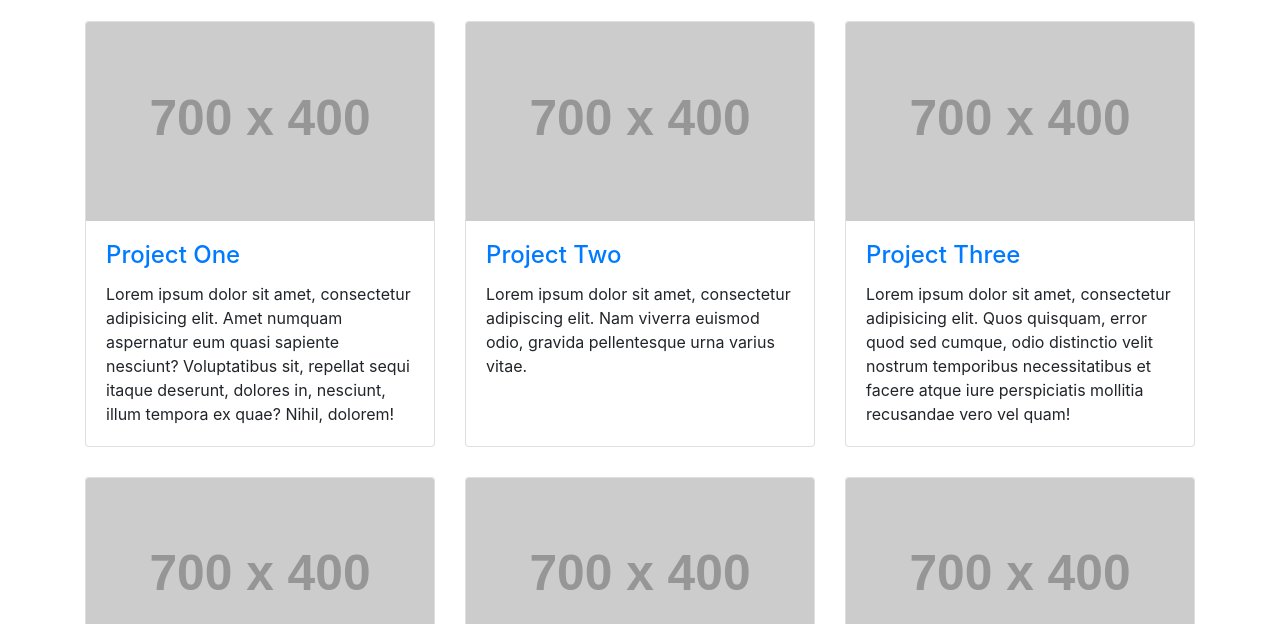
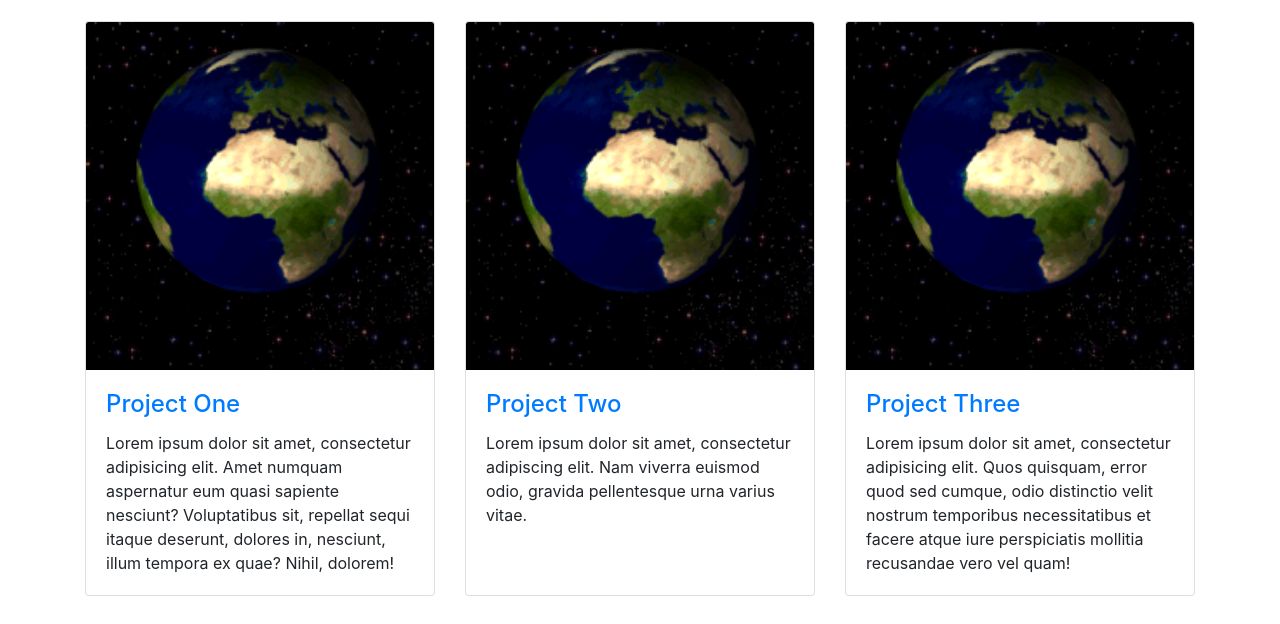
Before and after one commit to geog3540/jdfeeney, a website: page index.html in a window 1280 px wide. Shown: the part 131-755 px from the top of the page. Drawn offline with Linux system fonts and the light colour scheme; placeholder pictures from the web are drawn by us; files whose address does not match are found by name.

Commit message:
spinny earth

```diff
--- a/index.html
+++ b/index.html
@@ -59,10 +59,10 @@
       <div class="row">
         <div class="col-lg-4 col-sm-6 portfolio-item">
           <div class="card h-100">
-            <a href="#"><img class="card-img-top" src="http://placehold.it/700x400" alt=""></a>
+            <a href="#"><img class="card-img-top" src="C:\jdfeeney\earthplaceholder.gif" alt=""></a>
             <div class="card-body">
               <h4 class="card-title">
-                <a href="#">Project One</a>
+                <a href="https://now.uiowa.edu/">Project One</a>
               </h4>
               <p class="card-text">Lorem ipsum dolor sit amet, consectetur adipisicing elit. Amet numquam aspernatur eum quasi sapiente nesciunt? Voluptatibus sit, repellat sequi itaque deserunt, dolores in, nesciunt, illum tempora ex quae? Nihil, dolorem!</p>
             </div>
@@ -70,7 +70,7 @@
         </div>
         <div class="col-lg-4 col-sm-6 portfolio-item">
           <div class="card h-100">
-            <a href="#"><img class="card-img-top" src="http://placehold.it/700x400" alt=""></a>
+            <a href="#"><img class="card-img-top" src="C:\jdfeeney\earthplaceholder.gif" alt=""></a>
             <div class="card-body">
               <h4 class="card-title">
                 <a href="#">Project Two</a>
@@ -81,7 +81,7 @@
         </div>
         <div class="col-lg-4 col-sm-6 portfolio-item">
           <div class="card h-100">
-            <a href="#"><img class="card-img-top" src="http://placehold.it/700x400" alt=""></a>
+            <a href="#"><img class="card-img-top" src="C:\jdfeeney\earthplaceholder.gif" alt=""></a>
             <div class="card-body">
               <h4 class="card-title">
                 <a href="#">Project Three</a>
@@ -92,7 +92,7 @@
         </div>
         <div class="col-lg-4 col-sm-6 portfolio-item">
           <div class="card h-100">
-            <a href="#"><img class="card-img-top" src="http://placehold.it/700x400" alt=""></a>
+            <a href="#"><img class="card-img-top" src="C:\jdfeeney\earthplaceholder.gif" alt=""></a>
             <div class="card-body">
               <h4 class="card-title">
                 <a href="#">Project Four</a>
@@ -103,7 +103,7 @@
         </div>
         <div class="col-lg-4 col-sm-6 portfolio-item">
           <div class="card h-100">
-            <a href="#"><img class="card-img-top" src="http://placehold.it/700x400" alt=""></a>
+            <a href="#"><img class="card-img-top" src="C:\jdfeeney\earthplaceholder.gif" alt=""></a>
             <div class="card-body">
               <h4 class="card-title">
                 <a href="#">Project Five</a>
@@ -114,7 +114,7 @@
         </div>
         <div class="col-lg-4 col-sm-6 portfolio-item">
           <div class="card h-100">
-            <a href="#"><img class="card-img-top" src="http://placehold.it/700x400" alt=""></a>
+            <a href="#"><img class="card-img-top" src="C:\jdfeeney\earthplaceholder.gif" alt=""></a>
             <div class="card-body">
               <h4 class="card-title">
                 <a href="#">Project Six</a>
```
Also changed, not shown: earthplaceholder.gif (added).
